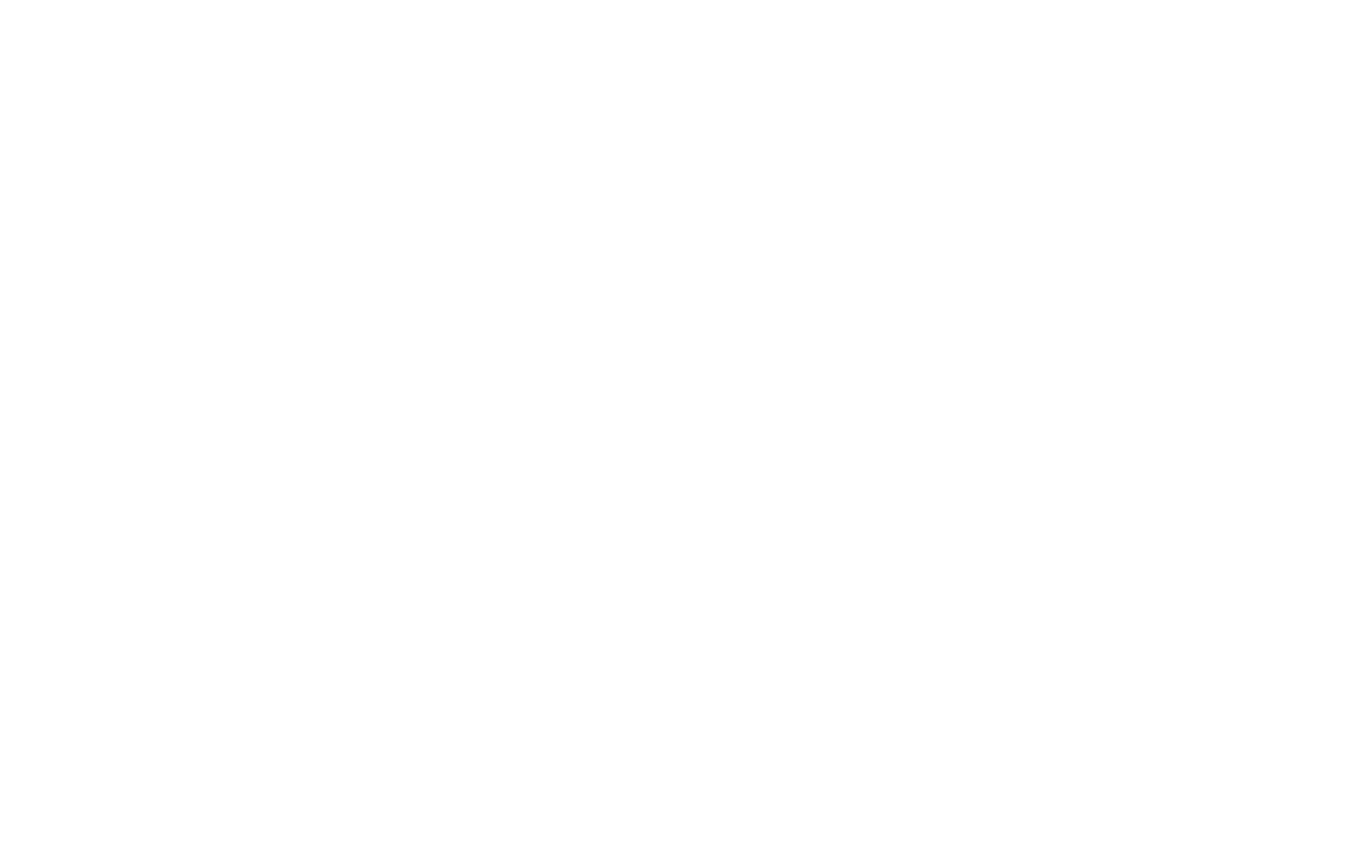
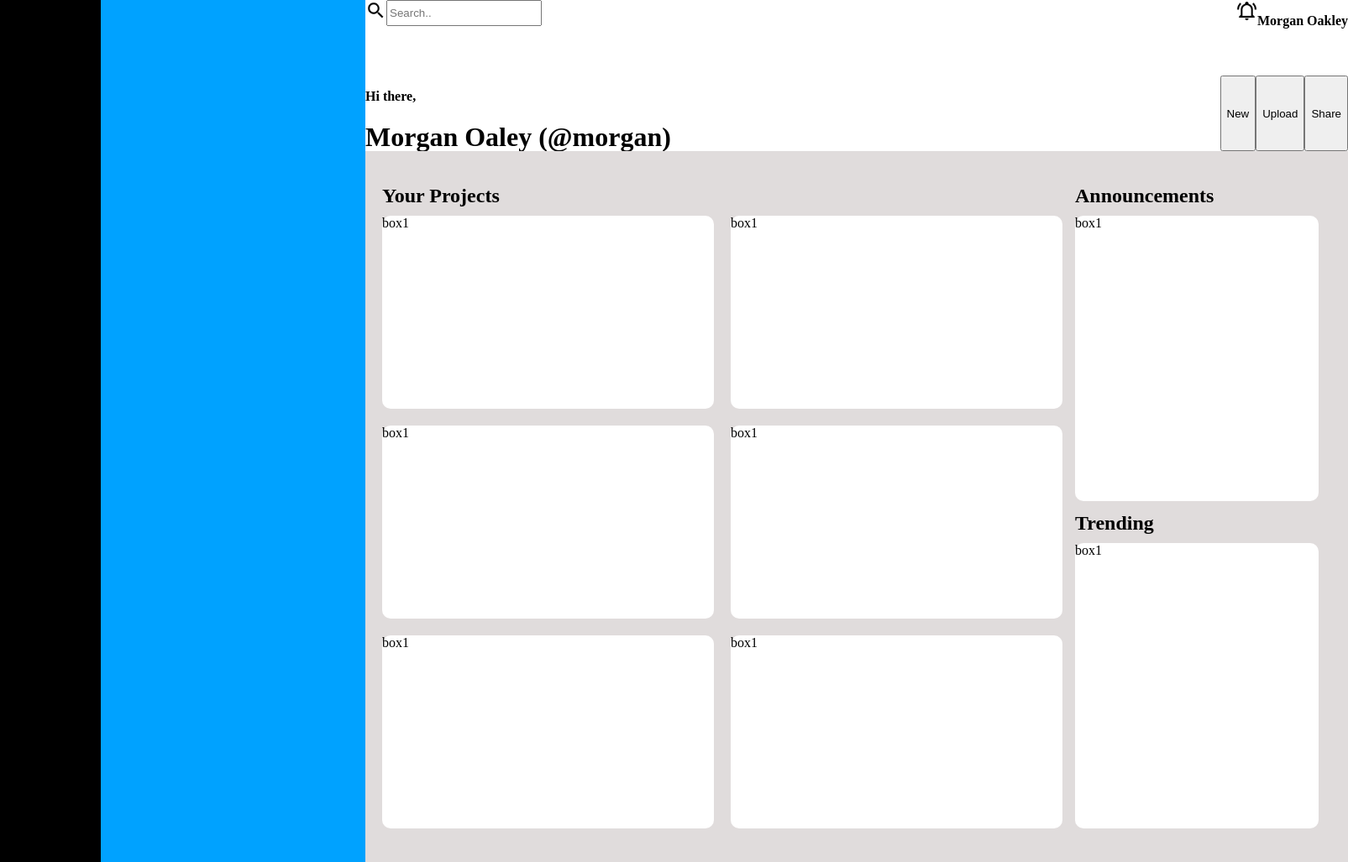
Before and after one commit to Nicolaquetal/Odin-AdminDashboard, a plain HTML site: page index.html in a window 1280 px wide. Shown: the whole page at 84% size, 1605 px wide, since content can reach past the window. Before the commit the page ends 800 px from the top, so only its background shows below. Drawn offline with Linux system fonts and the light colour scheme.

Commit message:
general layout done

```diff
--- a/index.html
+++ b/index.html
@@ -8,6 +8,58 @@
     <title>Document</title>
 </head>
 <body>
+    <div class="header">
+        <div class="line1">
+            <div class="left">
+                <img src="src/ic_magnify_black_48dp.png" alt="icon">
+                <input type="text" placeholder="Search..">
+            </div>
+            <div class="right">
+                <img src="src/bell.png" alt="icon">
+                <link rel="shortcut icon" href="favicon.ico" type="image/x-icon">
+                <p> <strong>Morgan Oakley</strong></p>
+            </div>
+        </div>
+        <div class="line2">
+            <div class="left">
+                <link rel="shortcut icon" href="favicon.ico" type="image/x-icon">
+                <div class="hi">
+                    <p><strong>Hi there,</strong></p>
+                    <h1>Morgan Oaley (@morgan)</h1>
+                </div>
+            </div>
+            <div class="right">
+                <button>New</button>
+                <button>Upload</button>
+                <button>Share</button>
+            </div>
+
+        </div>
+
+    </div>
+    <div class="sidebar">
+
+    </div>
+    <div class="maincontent">
+        <div class="projects">
+            <h2>Your Projects</h2>
+            <div class="projectcontainer">
+                <div class="projectbox">box1</div>
+                <div class="projectbox">box1</div>
+                <div class="projectbox">box1</div>
+                <div class="projectbox">box1</div>
+                <div class="projectbox">box1</div>
+                <div class="projectbox">box1</div>
+            </div>
+        </div>
+        <div class="sidebartwo">
+            <h2>Announcements</h2>
+            <div class="Announcements">box1</div>
+            <h2>Trending</h2>
+            <div class="Trending">box1</div>
+        </div>
+    </div>
+
 
 </body>
 </html>
--- a/styles.css
+++ b/styles.css
@@ -0,0 +1,84 @@
+html{
+    width: 100vw;
+    height: 100vh;
+    background-color: black;
+    display: flex;
+    justify-content: center;
+}
+body{
+    margin: 0;
+    height: 100%;
+    width: 81.25%;
+    display:grid;
+    grid-template-columns: 315px 1fr;
+    grid-template-rows: 180px 1fr;
+}
+
+.header{
+    grid-column :2/3;
+    background-color: white;
+
+}
+.line1{
+    display: flex;
+    height: 50%;
+    justify-content: space-between;
+}
+img {
+    height: 25px;
+    width: auto;
+  }
+input{
+    height: 25px;
+}
+.line2{
+    display: flex;
+    height: 50%;
+    justify-content: space-between;
+}
+.left, .right{
+    display: flex;
+}
+
+.sidebar{
+    grid-row: 1/3;
+    background-color: rgb(0, 162, 255);
+}
+.maincontent{
+    background-color: rgb(224, 220, 220);
+    display: grid;
+    grid-template-columns: 1fr 320px;
+    padding: 40px 20px;
+}
+.projectcontainer{
+    display: grid;
+    grid-template-columns: repeat(2 ,1fr);
+    grid-template-rows: repeat(3, 1fr);
+    gap: 20px;
+
+}
+.projectbox{
+    width: 395px;
+    height: 230px;
+    background-color: white;
+    border-radius: 10px;
+}
+.sidebartwo{
+    display: flex;
+    flex-direction: column;
+    padding-left: 15px;
+}
+.Announcements, .Trending{
+    margin: 0;
+    width: 290px;
+    height: 340px;
+    background-color: white;
+    border-radius: 10px;
+}
+.Announcements{
+    margin-bottom: 13px;
+}
+h2{
+    margin-top: 0;
+    margin-bottom: 10px;
+}
```
Also changed, not shown: src/bell.png (added), src/ic_magnify_black_48dp.png (added).
